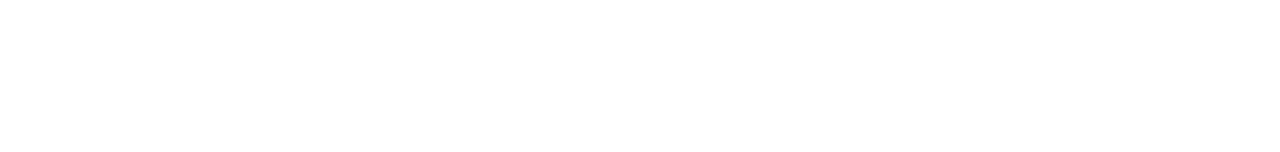
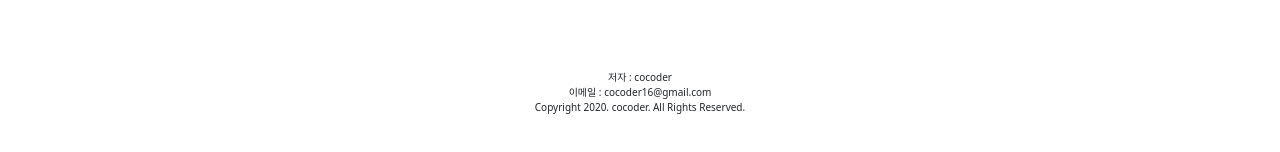
Before and after one commit to lby132/demo, a React (Create React App) app: page / in a window 1280 px wide. Shown: the part 620-772 px from the top of the page. Built offline with nearby package versions, Linux system fonts and the light colour scheme; no server answers.

Commit message:
스타일 적용

```diff
--- a/package.json
+++ b/package.json
@@ -17,6 +17,7 @@
     "react-dom": "^18.2.0",
     "react-router-dom": "^6.8.1",
     "react-scripts": "5.0.1",
+    "styled-components": "^5.3.6",
     "typescript": "^4.9.5",
     "web-vitals": "^2.1.4"
   },
@@ -43,5 +44,8 @@
       "last 1 firefox version",
       "last 1 safari version"
     ]
+  },
+  "devDependencies": {
+    "@types/styled-components": "^5.1.26"
   }
 }
--- a/src/App.tsx
+++ b/src/App.tsx
@@ -1,8 +1,9 @@
 import React from 'react';
 import {Routes, Route, BrowserRouter} from "react-router-dom";
 import './App.css';
-import Header from "./header/Header";
+import Header from "./components/header/Header";
 import Main from "./pages/MainPage";
+import Footer from "./components/footer/Footer";
 
 function App() {
     return (
@@ -13,6 +14,7 @@ function App() {
                     <Route path="/" element={<Main/>}/>
 
                 </Routes>
+                <Footer />
             </BrowserRouter>
         </div>
 
--- /dev/null
+++ b/src/components/footer/Footer.css
@@ -0,0 +1,6 @@
+/*.footer {*/
+/*    width: 100%;*/
+/*    height: 110px; !* 내용물에 따라 알맞는 값 설정 *!*/
+/*    bottom: 0px;*/
+/*    position: absolute;*/
+/*}*/
--- /dev/null
+++ b/src/components/footer/Footer.tsx
@@ -0,0 +1,23 @@
+import React from "react";
+// import "./Footer.css"
+// @ts-ignore
+import styled from "styled-components";
+const Footer = () => {
+    return (
+        <Footers>
+            <p>
+                <span>저자 : cocoder</span><br/>
+                <span>이메일 : cocoder16@gmail.com</span><br/>
+                <span>Copyright 2020. cocoder. All Rights Reserved.</span>
+            </p>
+        </Footers>
+    )
+}
+const Footers = styled.footer`
+  width: 100%;
+  height: 110px;
+  bottom: 0px;
+  position: absolute;
+  font-size: x-small;
+`
+export default Footer
--- a/src/pages/MainPage.tsx
+++ b/src/pages/MainPage.tsx
@@ -14,6 +14,10 @@ const Main = () => {
             console.log(error)
         })
     }, []);
+
+    function detail(id: any) {
+        console.log(id)
+    }
 
     return (
         <div className="App">
@@ -34,7 +38,9 @@ const Main = () => {
                         return (
                             <tr key={res.id}>
                                 <td>{res.id}</td>
-                                <td>{res.title}</td>
+                                <td>
+                                    <a href="#" onClick={() => detail(res.id)}>{res.title}</a>
+                                </td>
                                 <td>{res.auth}</td>
                                 <td>{res.category}</td>
                                 <td>{res.content}</td>
```
Also changed, not shown: src/components/header/Header.tsx (renamed from src/header/Header.tsx), 1 other file (tests, documents, lock files or other folders).
